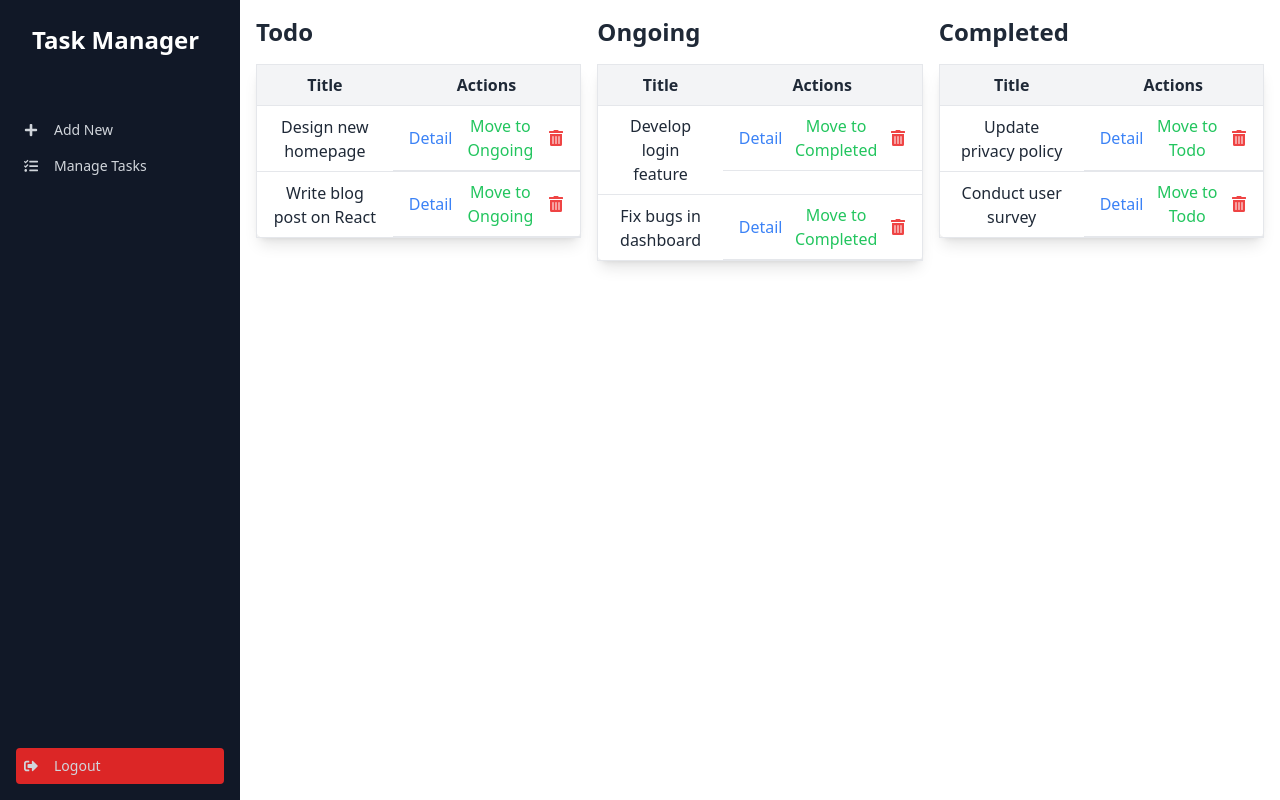
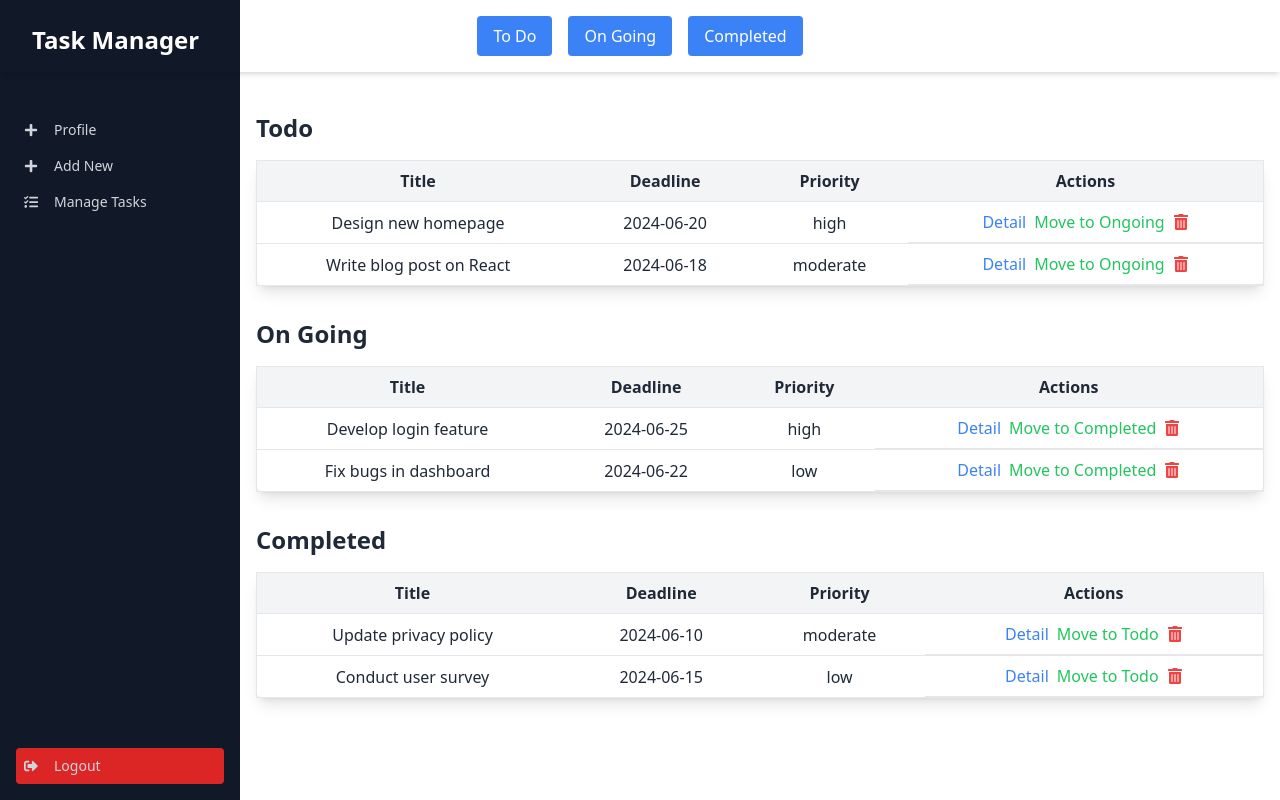
Before and after one commit to sisrafilss/task-management-client, a React (Vite) app: page /dashboard in a window 1280 px wide. Built offline with nearby package versions, Linux system fonts and the light colour scheme; no server answers; sample sign-in values are in the browser's storage.

Commit message:
user profile added

```diff
--- a/src/layouts/DashboardLayout.jsx
+++ b/src/layouts/DashboardLayout.jsx
@@ -58,6 +58,15 @@ const DashboardLayout = () => {
 
           <li>
             <Link
+              to="profile"
+              className="flex items-center p-2 hover:bg-gray-700 rounded"
+              onClick={closeDrawer}
+            >
+              <FaPlus className="mr-2" /> Profile
+            </Link>
+          </li>
+          <li>
+            <Link
               to="add-new"
               className="flex items-center p-2 hover:bg-gray-700 rounded"
               onClick={closeDrawer}
--- a/src/pages/Dashboard/ManageTasks.jsx
+++ b/src/pages/Dashboard/ManageTasks.jsx
@@ -1,6 +1,6 @@
 /* eslint-disable no-unused-vars */
 // src/App.jsx
-import { useState } from "react";
+import { useState, useRef } from "react";
 import { FaTrashAlt } from "react-icons/fa";
 // import Modal from "react-modal";
 import toast, { Toaster } from "react-hot-toast";
@@ -10,14 +10,20 @@ import { initialTasks } from "./draft";
 // Modal.setAppElement('#root');
 
 const ManageTasks = () => {
-  // Dummy task data
-
   const [toDos, setToDos] = useState(initialTasks.todo);
   const [onGoing, setOnGoing] = useState(initialTasks.ongoing);
   const [completed, setCompleted] = useState(initialTasks.completed);
 
   const [modalIsOpen, setModalIsOpen] = useState(false);
   const [selectedTask, setSelectedTask] = useState(null);
+
+  const todoRef = useRef(null);
+  const ongoingRef = useRef(null);
+  const completedRef = useRef(null);
+
+  const scrollToSection = (ref) => {
+    ref.current.scrollIntoView({ behavior: "smooth" });
+  };
 
   const openModal = (task) => {
     setSelectedTask(task);
@@ -46,7 +52,6 @@ const ManageTasks = () => {
     }
   };
 
-  // Handle delete with react-hot-toast
   const handleDelete = (section, taskId) => {
     toast((t) => (
       <div className="text-gray-900">
@@ -80,23 +85,50 @@ const ManageTasks = () => {
   };
 
   return (
-    <div className="p-4 grid gap-4 lg:grid-cols-3 grid-cols-1">
+    <div className="p-4">
       <Toaster />
 
-      {/* Todo Section */}
-      <div className="mb-8">
+      <div className="fixed top-0 left-0 w-full  z-10 shadow-md">
+        <div className="flex justify-center space-x-4 p-4">
+          <button
+            className="bg-blue-500 text-white px-4 py-2 rounded hover:bg-blue-600"
+            onClick={() => scrollToSection(todoRef)}
+          >
+            To Do
+          </button>
+          <button
+            className="bg-blue-500 text-white px-4 py-2 rounded hover:bg-blue-600"
+            onClick={() => scrollToSection(ongoingRef)}
+          >
+            On Going
+          </button>
+          <button
+            className="bg-blue-500 text-white px-4 py-2 rounded hover:bg-blue-600"
+            onClick={() => scrollToSection(completedRef)}
+          >
+            Completed
+          </button>
+        </div>
+      </div>
+
+      <div className="mt-24">
+        <div ref={todoRef} className="mb-8">
           <h2 className="text-2xl font-bold mb-4 capitalize">Todo</h2>
           <table className="min-w-full bg-white border border-gray-200 shadow-lg rounded-lg mb-8">
             <thead className="bg-gray-100">
               <tr>
                 <th className="py-2 px-4 border-b">Title</th>
+                <th className="py-2 px-4 border-b">Deadline</th>
+                <th className="py-2 px-4 border-b">Priority</th>
                 <th className="py-2 px-4 border-b">Actions</th>
               </tr>
             </thead>
             <tbody>
-            {toDos.map((task, i) => (
+              {toDos.map((task) => (
                 <tr key={task.id} className="text-center border-t">
                   <td className="py-2 px-4 border-b">{task.title}</td>
+                  <td className="py-2 px-4 border-b">{task.deadline}</td>
+                  <td className="py-2 px-4 border-b">{task.priority}</td>
                   <td className="py-2 px-4 border-b flex justify-center space-x-2">
                     <button
                       className="text-blue-500 hover:text-blue-700"
@@ -123,20 +155,23 @@ const ManageTasks = () => {
           </table>
         </div>
 
-      {/* Ongoing Section */}
-      <div className="mb-8">
-        <h2 className="text-2xl font-bold mb-4 capitalize">Ongoing</h2>
+        <div ref={ongoingRef} className="mb-8">
+          <h2 className="text-2xl font-bold mb-4 capitalize">On Going</h2>
           <table className="min-w-full bg-white border border-gray-200 shadow-lg rounded-lg mb-8">
             <thead className="bg-gray-100">
               <tr>
                 <th className="py-2 px-4 border-b">Title</th>
+                <th className="py-2 px-4 border-b">Deadline</th>
+                <th className="py-2 px-4 border-b">Priority</th>
                 <th className="py-2 px-4 border-b">Actions</th>
               </tr>
             </thead>
             <tbody>
-            {onGoing.map((task, i) => (
+              {onGoing.map((task) => (
                 <tr key={task.id} className="text-center border-t">
                   <td className="py-2 px-4 border-b">{task.title}</td>
+                  <td className="py-2 px-4 border-b">{task.deadline}</td>
+                  <td className="py-2 px-4 border-b">{task.priority}</td>
                   <td className="py-2 px-4 border-b flex justify-center space-x-2">
                     <button
                       className="text-blue-500 hover:text-blue-700"
@@ -163,20 +198,23 @@ const ManageTasks = () => {
           </table>
         </div>
 
-      {/* Completed Section */}
-      <div className="mb-8">
+        <div ref={completedRef} className="mb-8">
           <h2 className="text-2xl font-bold mb-4 capitalize">Completed</h2>
           <table className="min-w-full bg-white border border-gray-200 shadow-lg rounded-lg mb-8">
             <thead className="bg-gray-100">
               <tr>
                 <th className="py-2 px-4 border-b">Title</th>
+                <th className="py-2 px-4 border-b">Deadline</th>
+                <th className="py-2 px-4 border-b">Priority</th>
                 <th className="py-2 px-4 border-b">Actions</th>
               </tr>
             </thead>
             <tbody>
-            {completed.map((task, i) => (
+              {completed.map((task) => (
                 <tr key={task.id} className="text-center border-t">
                   <td className="py-2 px-4 border-b">{task.title}</td>
+                  <td className="py-2 px-4 border-b">{task.deadline}</td>
+                  <td className="py-2 px-4 border-b">{task.priority}</td>
                   <td className="py-2 px-4 border-b flex justify-center space-x-2">
                     <button
                       className="text-blue-500 hover:text-blue-700"
@@ -202,6 +240,7 @@ const ManageTasks = () => {
             </tbody>
           </table>
         </div>
+      </div>
 
       {selectedTask && (
         <TaskDetailModal
--- /dev/null
+++ b/src/pages/Dashboard/Profile.jsx
@@ -0,0 +1,58 @@
+import axios from "axios";
+import useAuth from "../../hooks/useAuth";
+
+import { useEffect, useState } from "react";
+import { serverURL } from "../../../serverURL";
+
+const Profile = () => {
+  const [userInfo, setUserInfo] = useState(null);
+  const { user } = useAuth();
+
+  useEffect(() => {
+    const url = `${serverURL}/user/${user?.email}`;
+    axios.get(url).then((response) => {
+      setUserInfo(response?.data);
+    });
+  }, [user?.email]);
+
+  return (
+    <div className="bg-white shadow-md rounded-lg p-6 w-full md:w-2/3 lg:w-1/2 mx-auto mt-8">
+      <div className="flex justify-between">
+        <div>
+          <div className="flex items-center mb-6">
+            <img
+              src={userInfo?.photoURL}
+              alt={userInfo?.name}
+              className="h-16 w-16 rounded-full mr-4"
+            />
+            <div>
+              <h2 className="text-xl font-semibold">{userInfo?.name}</h2>
+              <p className="text-gray-600">{userInfo?.email}</p>
+            </div>
+          </div>
+          <div className="mb-4">
+            {userInfo?.contactNumber && (
+              <p className="text-gray-700">
+                <span className="font-semibold">Contact Number:</span>{" "}
+                {userInfo?.contactNumber}
+              </p>
+            )}
+            {userInfo?.address && (
+              <p className="text-gray-700">
+                <span className="font-semibold">Address:</span>{" "}
+                {userInfo?.address}
+              </p>
+            )}
+            {userInfo?.age && (
+              <p className="text-gray-700">
+                <span className="font-semibold">Age:</span> {userInfo?.age}
+              </p>
+            )}
+          </div>
+        </div>
+      </div>
+    </div>
+  );
+};
+
+export default Profile;
--- a/src/routes/router.jsx
+++ b/src/routes/router.jsx
@@ -8,6 +8,7 @@ import ManageTasks from "../pages/Dashboard/ManageTasks";
 import AddNewTask from "../pages/Dashboard/AddNewTask";
 import ErrorPage from "../pages/ErrorPage";
 import PrivateRoute from "./private/PrivateRoute";
+import Profile from "../pages/Dashboard/Profile";
 
 export const router = createBrowserRouter([
   {
@@ -50,6 +51,14 @@ export const router = createBrowserRouter([
           </PrivateRoute>
         ),
       },
+      {
+        path: "profile",
+        element: (
+          <PrivateRoute>
+            <Profile />
+          </PrivateRoute>
+        ),
+      },
     ],
   },
 ]);
```
Lines whose indentation alone changed are shown as unchanged.
